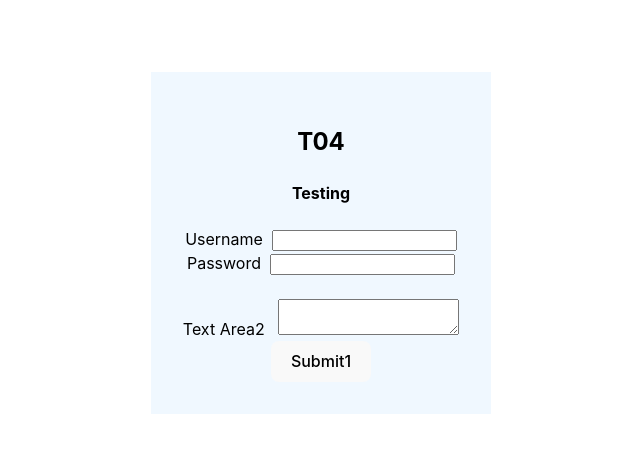
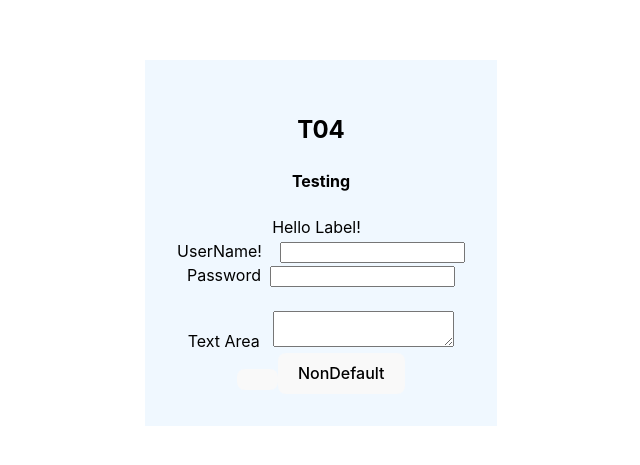
Before and after one commit to TonyGravagno/react-mui-wrapper-tests, a React (Vite) app: page / in a window 1280 px wide. Shown: the part 157-622 px from the top of the page, without its empty margins (319-959 px from the left). Built offline with nearby package versions, Linux system fonts and the light colour scheme.

Commit message:
Add Label to form, testing Submit

```diff
--- a/src/forms/TestForm04/TestForm04.tsx
+++ b/src/forms/TestForm04/TestForm04.tsx
@@ -3,6 +3,7 @@ import { TextField } from '@components/TextField'
 import { TextArea } from '@components/TextArea'
 import { SubmitButton } from '@components/SubmitButton'
 import { AppConfig } from '@utils/config'
+import { Label } from '@components/Label'
 
 export const TestForm04 = () => {
   const config = AppConfig()
@@ -19,9 +20,10 @@ export const TestForm04 = () => {
   return (
     <>
       <h4>{config.status}</h4>
+        <Label>Hello Label!</Label>
       <form onSubmit={handleSubmit}>
         <TextField
-          label="Username"
+          label={<Label>UserName!</Label>}
           type="text"
           value={username}
           onChange={e => setUsername(e.target.value)}
@@ -34,12 +36,12 @@ export const TestForm04 = () => {
         />
         <br />
         <TextArea
-          label="Text Area2"
+          label="Text Area"
           value={textArea}
           onChange={e => setTextArea(e.target.value)}
-          canResize
         />
-        <SubmitButton>Submit1</SubmitButton>
+        <SubmitButton/>
+        <SubmitButton>NonDefault</SubmitButton>
       </form>
     </>
   )
```
